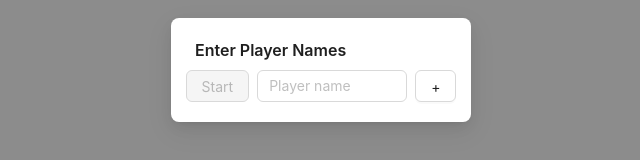
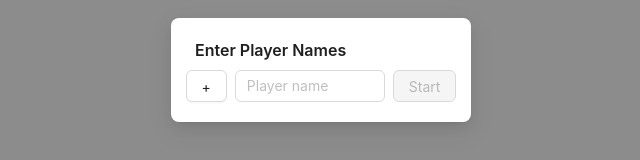
Before and after one commit to fenstergame/fenstergame.github.io, a React (Vite) app: page / in a window 1280 px wide. Shown: the part 330-490 px from the top of the page, without its empty margins (319-959 px from the left). Built offline with nearby package versions, Linux system fonts and the light colour scheme.

Commit message:
fdsffffdsfasdfds

```diff
--- a/src/App.tsx
+++ b/src/App.tsx
@@ -1,6 +1,6 @@
 import React, { useState, useRef } from "react";
 import "./App.css";
-import { Button, Input, List, Modal, Space, Typography } from "antd";
+import { Button, Input, List, Modal, Typography } from "antd";
 import backgroundImage from './img/background.png';
 import { ArrowRightOutlined } from "@ant-design/icons";
 import type { InputRef } from "antd";
@@ -84,7 +84,7 @@ const PlayerModal: React.FC<{ onSubmit: (players: string[]) => void }> = ({ onSu
 
   return (
     <Modal open={true} title="Enter Player Names" footer={null} closable={false} centered width={300}>
-      <Space style={{ width: "100%", justifyContent: "center" }}>
+      {/* <Space style={{ width: "100%", justifyContent: "center" }}>
         <Button type="primary" disabled={players.length === 0} onClick={() => onSubmit(players)}>Start</Button>
         <Input
           ref={inputRef}
@@ -95,7 +95,34 @@ const PlayerModal: React.FC<{ onSubmit: (players: string[]) => void }> = ({ onSu
           style={{ width: 150 }}
         />
         <Button onClick={addPlayer}>+</Button>
-      </Space>
+      </Space> */}
+      <div style={{
+        display: "flex",
+        justifyContent: "center",
+        alignItems: "center",
+        gap: "8px",
+        flexShrink: 0, // Prevent shrinking that causes layout bugs on mobile
+      }}>
+        <Button onClick={addPlayer}>+</Button>
+        <Input
+          ref={inputRef}
+          placeholder="Player name"
+          value={input}
+          onChange={(e) => setInput(e.target.value)}
+          onPressEnter={addPlayer}
+          style={{
+            width: "150px",
+            flexShrink: 0, // Prevents it from shrinking on small screens
+          }}
+        />
+        <Button
+          type="primary"
+          disabled={players.length === 0}
+          onClick={() => onSubmit(players)}
+        >
+          Start
+        </Button>
+      </div>
 
       {players.length > 0 && (
         <List
```
